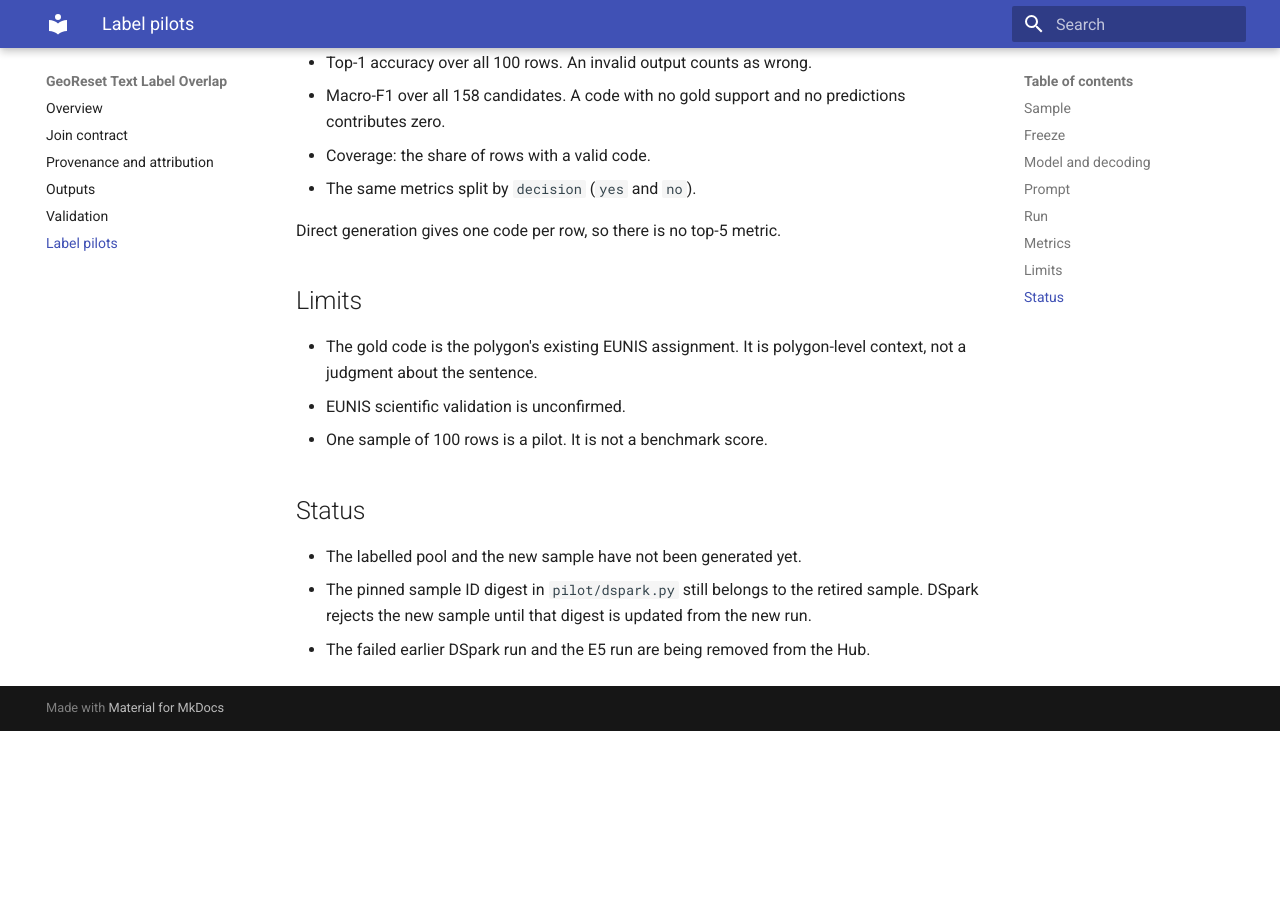
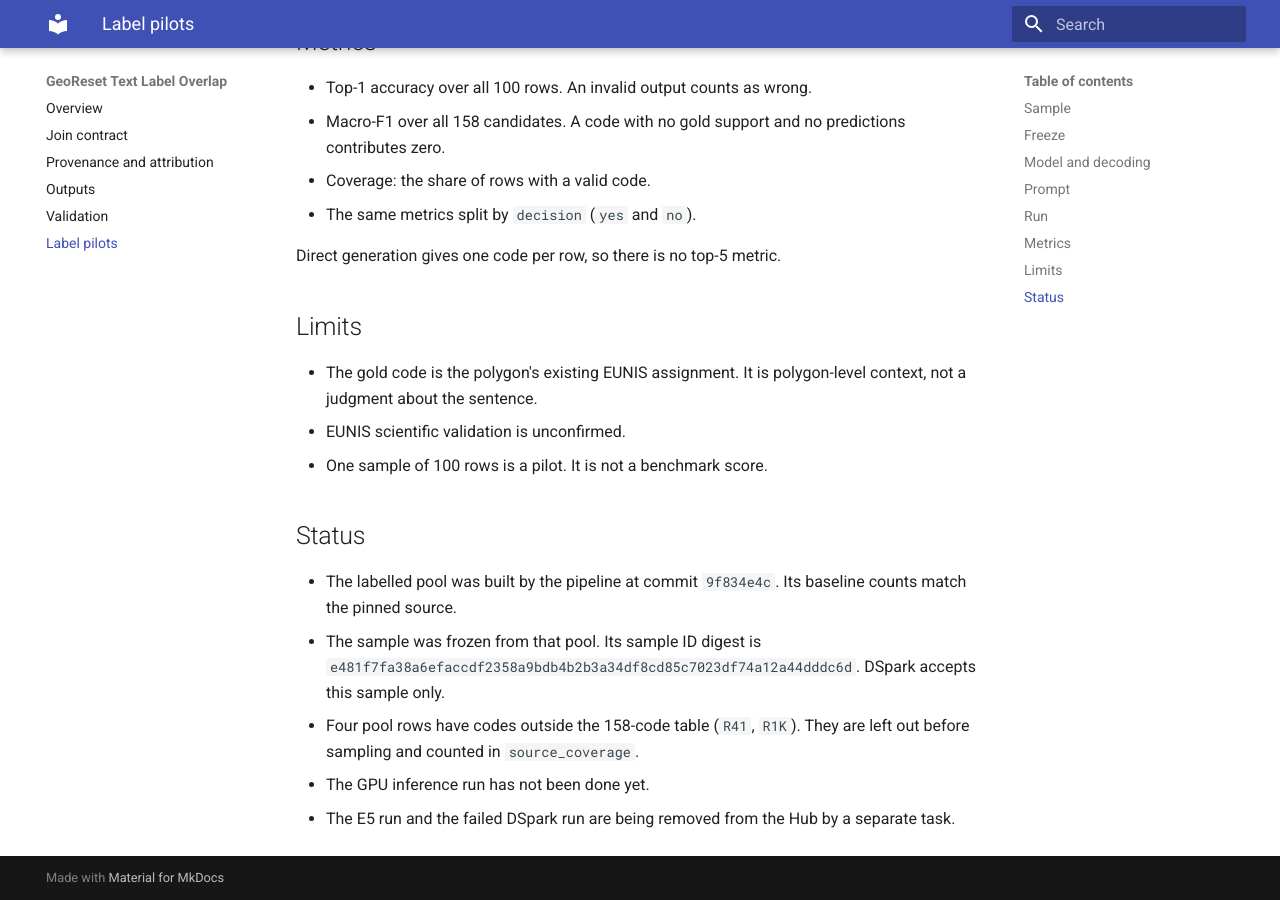
Before and after one commit to NoeFlandre/georeset-text-label-benchmark, an MkDocs documentation site: the page built from docs/pilot.md, in a window 1280 px wide and 900 px high, scrolled down 3062 px. Built offline with MkDocs 1.6.1 and Material for MkDocs 9.7.7, drawn with Linux system fonts in a browser that asks for light colours; before the commit the page ends 3793 px from its top, so only the background shows below that; some of the changed text lies outside the part shown.

Commit message:
Update the pilot status for the generated sample
Refs #21

Claude-Session: https://claude.ai/code/session_01TuZUYUKPdGtm3B8xdN7ZmP

```diff
--- a/docs/pilot.md
+++ b/docs/pilot.md
@@ -17,7 +17,8 @@ The `overlap.parquet` artifact is not used for sampling.
 
 Rules, applied in this order:
 
-1. Keep English rows only (`language_code == "eng"`) with a non-null `eunis_code`.
+1. Keep English rows only (`language_code == "eng"`) whose `eunis_code` is one of the 158
+   candidate codes. Rows with other codes are left out and counted.
 2. Give each row a coordinate: the midpoint of the polygon bbox
    (`bbox_min_*`, `bbox_max_*`).
 3. Assign each row an H3 cell at resolution 3.
@@ -135,7 +136,12 @@ Direct generation gives one code per row, so there is no top-5 metric.
 
 ## Status
 
-- The labelled pool and the new sample have not been generated yet.
-- The pinned sample ID digest in `pilot/dspark.py` still belongs to the retired sample.
-  DSpark rejects the new sample until that digest is updated from the new run.
-- The failed earlier DSpark run and the E5 run are being removed from the Hub.
+- The labelled pool was built by the pipeline at commit `9f834e4c`. Its baseline counts
+  match the pinned source.
+- The sample was frozen from that pool. Its sample ID digest is
+  `e481f7fa38a6efaccdf2358a9bdb4b2b3a34df8cd85c7023df74a12a44dddc6d`. DSpark accepts
+  this sample only.
+- Four pool rows have codes outside the 158-code table (`R41`, `R1K`). They are left
+  out before sampling and counted in `source_coverage`.
+- The GPU inference run has not been done yet.
+- The E5 run and the failed DSpark run are being removed from the Hub by a separate task.
```
